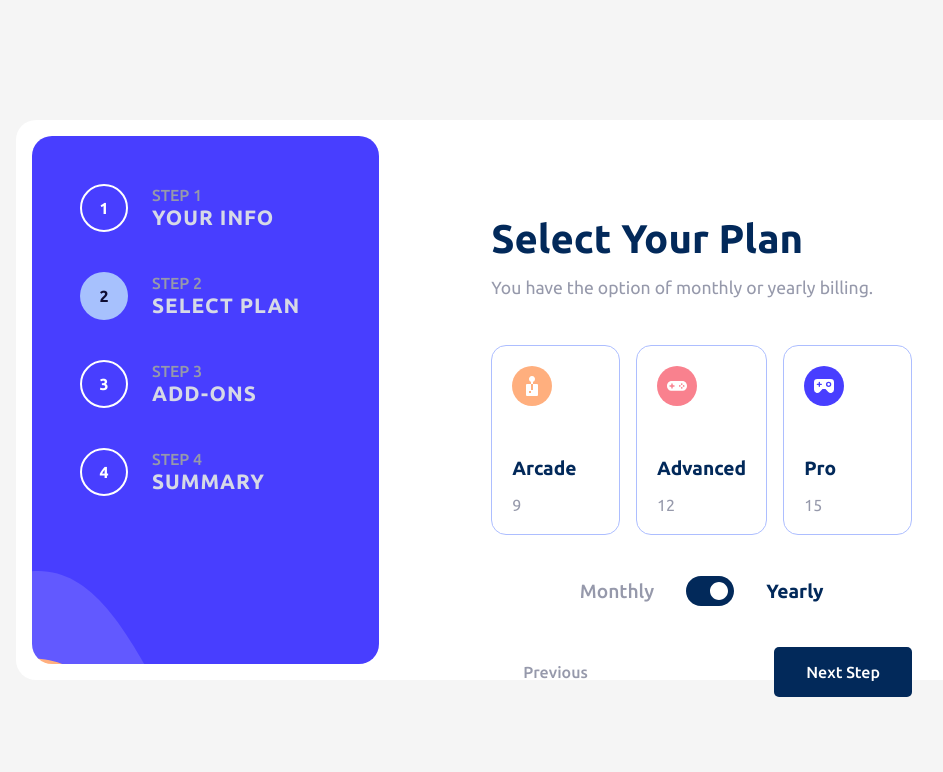
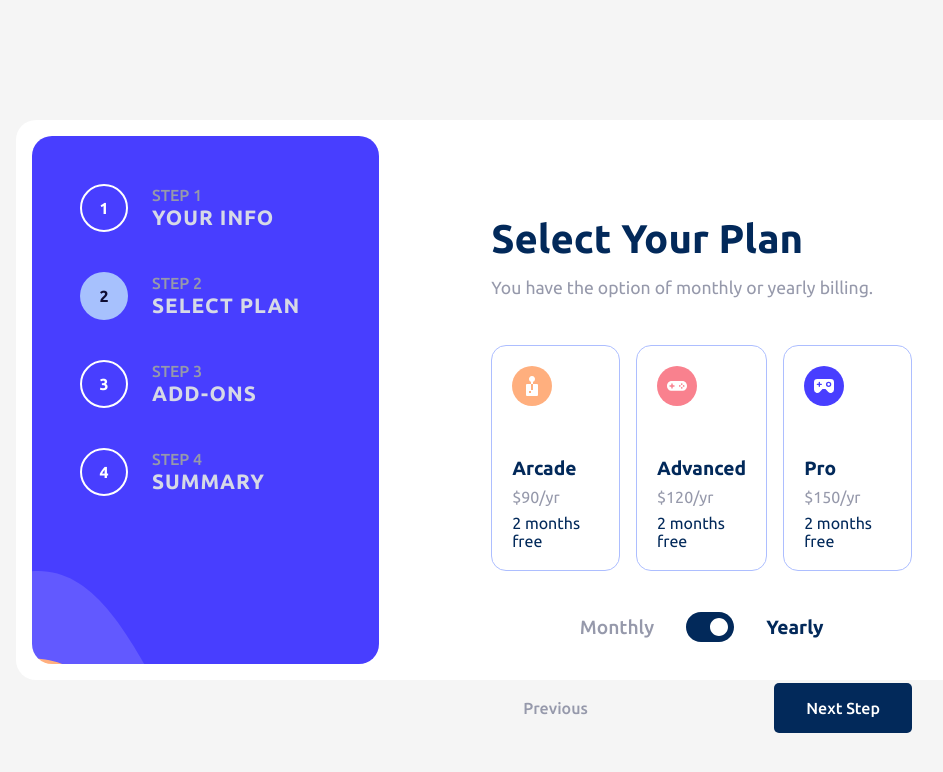
Before and after one commit to kaya70875/multi-step-form-react, a React (Vite) app in the folder multi-step-form/: page /select-plan in a window 1280 px wide. Both pictures are taken after a click on the picture 823 px from the left and 591 px from the top of the page. Shown: the top 772 px of the page, without its empty margins (112-1055 px from the left). Built offline with nearby package versions, Linux system fonts and the light colour scheme.

Commit message:
add yearly option

```diff
--- a/multi-step-form/src/components/forms/_ChsPlan.scss
+++ b/multi-step-form/src/components/forms/_ChsPlan.scss
@@ -26,7 +26,7 @@
 .card-info {
     display: flex;
     flex-direction: column;
-    gap : 1rem;
+    gap : .5rem;
 
     h2 {
         color : var(--marine-blue);
@@ -38,6 +38,12 @@
         color : var(--cool-gray);
         font-size: 1rem;
         font-weight: 400;
+    }
+
+    p span {
+        display: flex;
+        flex-direction: column;
+        gap  : .5rem;
     }
 }
 
--- a/multi-step-form/src/components/routes/ChsPlan.tsx
+++ b/multi-step-form/src/components/routes/ChsPlan.tsx
@@ -37,6 +37,7 @@ export default function ChsPlan() {
     },
   ];
 
+  const [currentPlan , setCurrentPlan] = useState('monthly');
   const [toggleState, setToggleState] = useState(false);
   return (
     <>
@@ -56,7 +57,16 @@ export default function ChsPlan() {
                     </header>
                     <div className="card-info">
                       <h2>{card.title}</h2>
-                      <p>{card.price}</p>
+                      <p>{currentPlan === 'monthly' ? (
+                        `$${card.price}/mo`
+                      ) : (
+                        <span>
+                          ${(card.price * 10)}/yr
+                          <span style={{ color: "var(--marine-blue)" , display : 'flex'}}>
+                            2 months free
+                          </span>
+                        </span>
+                      )}</p>
                     </div>
                   </div>
                 ))}
@@ -80,6 +90,7 @@ export default function ChsPlan() {
                   onClick={(e) => {
                     setToggleState(!toggleState);
                     e.currentTarget.classList.toggle("active");
+                    setCurrentPlan(toggleState ? 'monthly' : 'yearly');
                   }}
                   src={toggleState ? toggleLeft : toggleRight}
                 />
```
